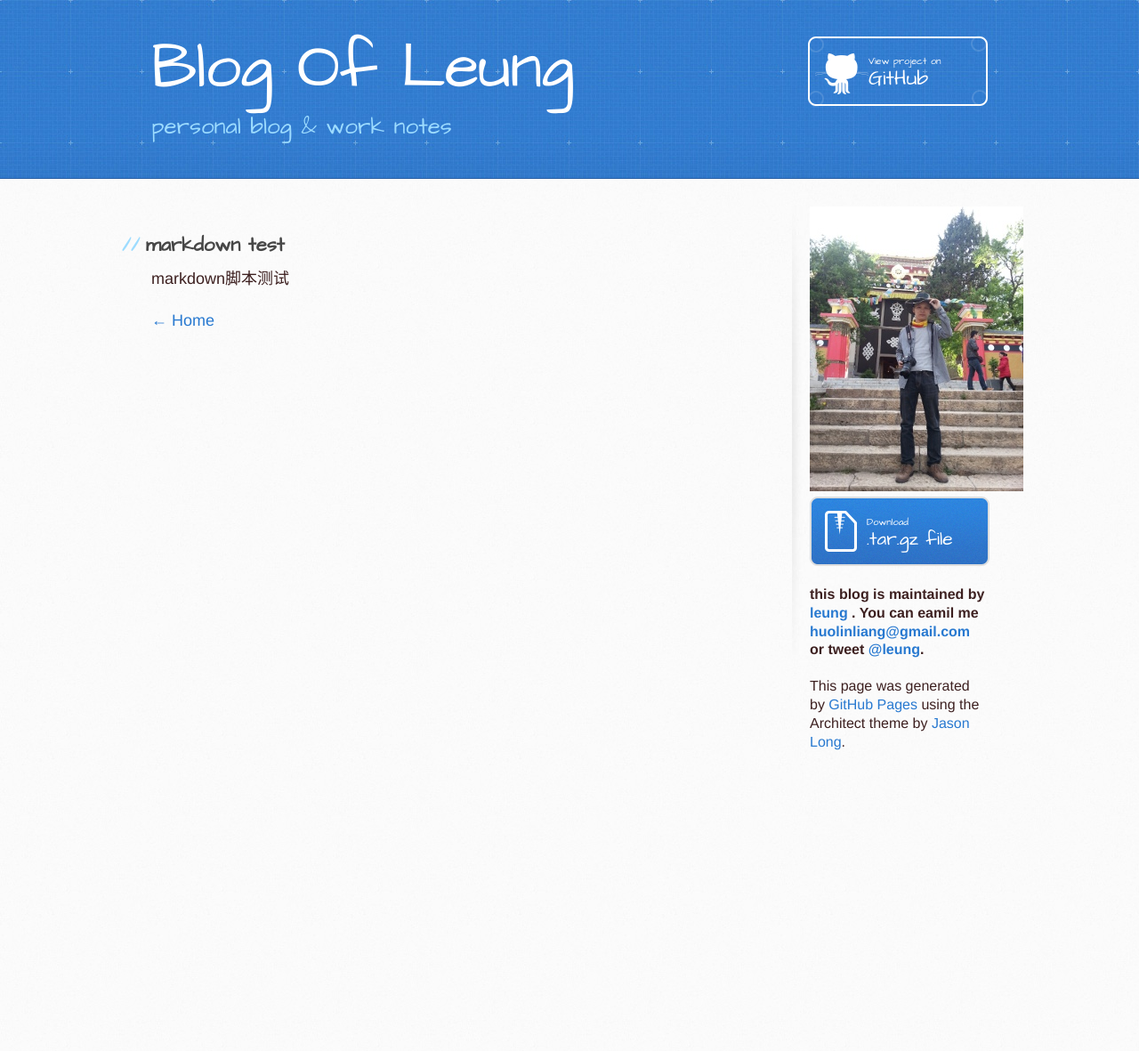
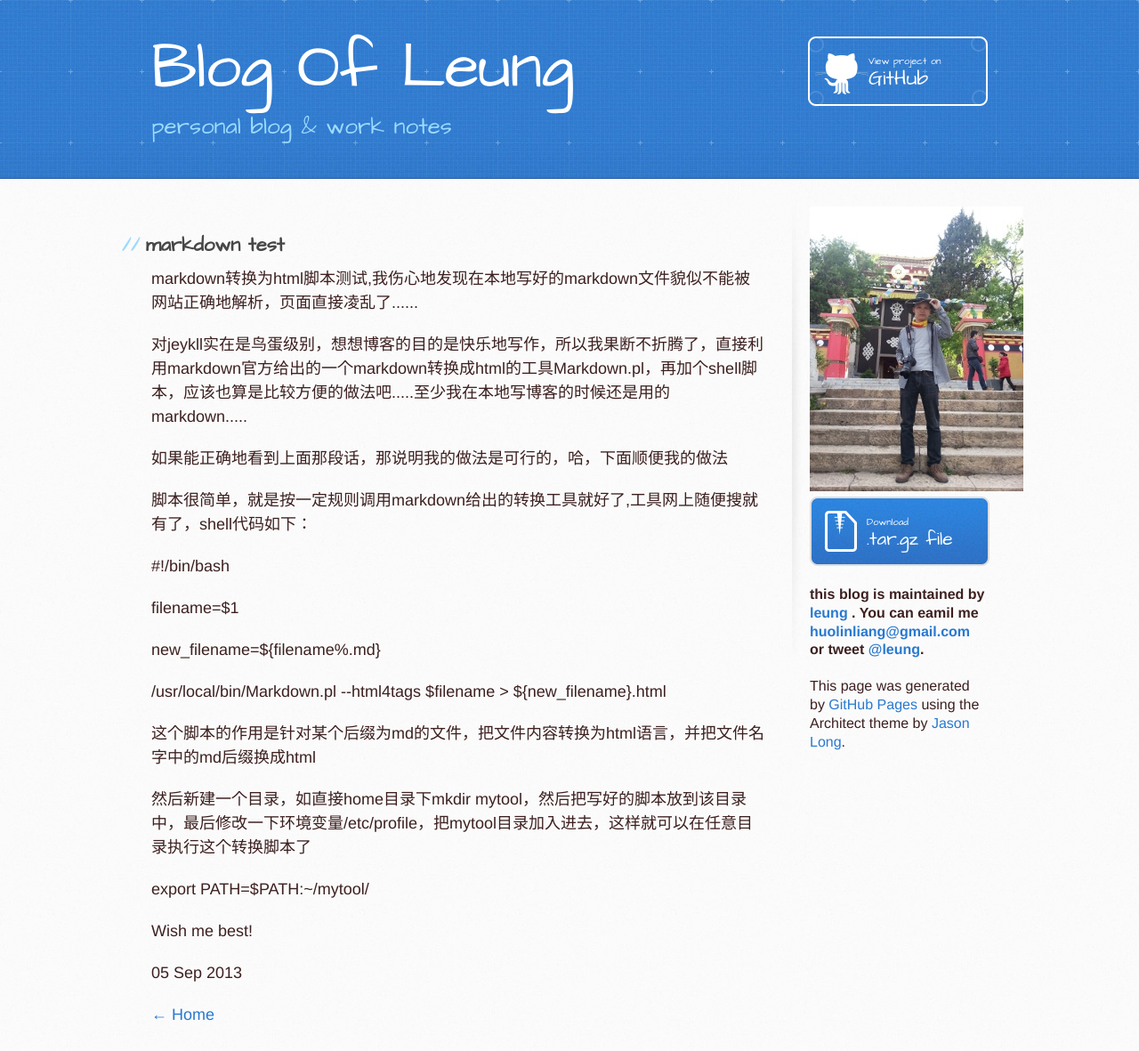
Before and after one commit to huolinliang/blog_leung, a Jekyll site: the page built from _posts/2013-09-05-test-markdown.html, in a window 1280 px wide. Shown: the whole page at 89% size. Built offline with Jekyll 4.4.1, drawn with Linux system fonts in a browser that asks for light colours; Markdown is read by kramdown in place of the engine named in the settings; before the commit the page ends 900 px from its top, so only the background shows below that.

Commit message:
change one title,add markdown test page

```diff
--- a/_posts/2013-09-04-android-bootup-animation.html
+++ b/_posts/2013-09-04-android-bootup-animation.html
@@ -1,6 +1,6 @@
 ---
 layout: default
-title: android bootup animation
+title: android开机动画制作
 ---
 
 <h2>Android开机动画制作</h2>
--- a/_posts/2013-09-05-test-markdown.html
+++ b/_posts/2013-09-05-test-markdown.html
@@ -1,8 +1,22 @@
 ---
 layout: default
-title: markdown 脚本测试用
+title: markdown-to-html脚本测试
 ---
 
 <h2>markdown test</h2>
 
-<p>markdown脚本测试</p>
+<p>markdown转换为html脚本测试,我伤心地发现在本地写好的markdown文件貌似不能被网站正确地解析，页面直接凌乱了......</p>
+<p>对jeykll实在是鸟蛋级别，想想博客的目的是快乐地写作，所以我果断不折腾了，直接利用markdown官方给出的一个markdown转换成html的工具Markdown.pl，再加个shell脚本，应该也算是比较方便的做法吧.....至少我在本地写博客的时候还是用的markdown.....</p>
+<p>如果能正确地看到上面那段话，那说明我的做法是可行的，哈，下面顺便我的做法</p>
+<p>脚本很简单，就是按一定规则调用markdown给出的转换工具就好了,工具网上随便搜就有了，shell代码如下：</p>
+<p>#!/bin/bash</p>
+<p>filename=$1</p>
+<p>new_filename=${filename%.md}</p>
+<p>/usr/local/bin/Markdown.pl --html4tags $filename > ${new_filename}.html</p>
+
+<p>这个脚本的作用是针对某个后缀为md的文件，把文件内容转换为html语言，并把文件名字中的md后缀换成html</p>
+<p>然后新建一个目录，如直接home目录下mkdir mytool，然后把写好的脚本放到该目录中，最后修改一下环境变量/etc/profile，把mytool目录加入进去，这样就可以在任意目录执行这个转换脚本了</P>
+<p>export PATH=$PATH:~/mytool/</p>
+<p>Wish me best!</p>
+
+<p>{{ page.date | date_to_string }}</p>
```
